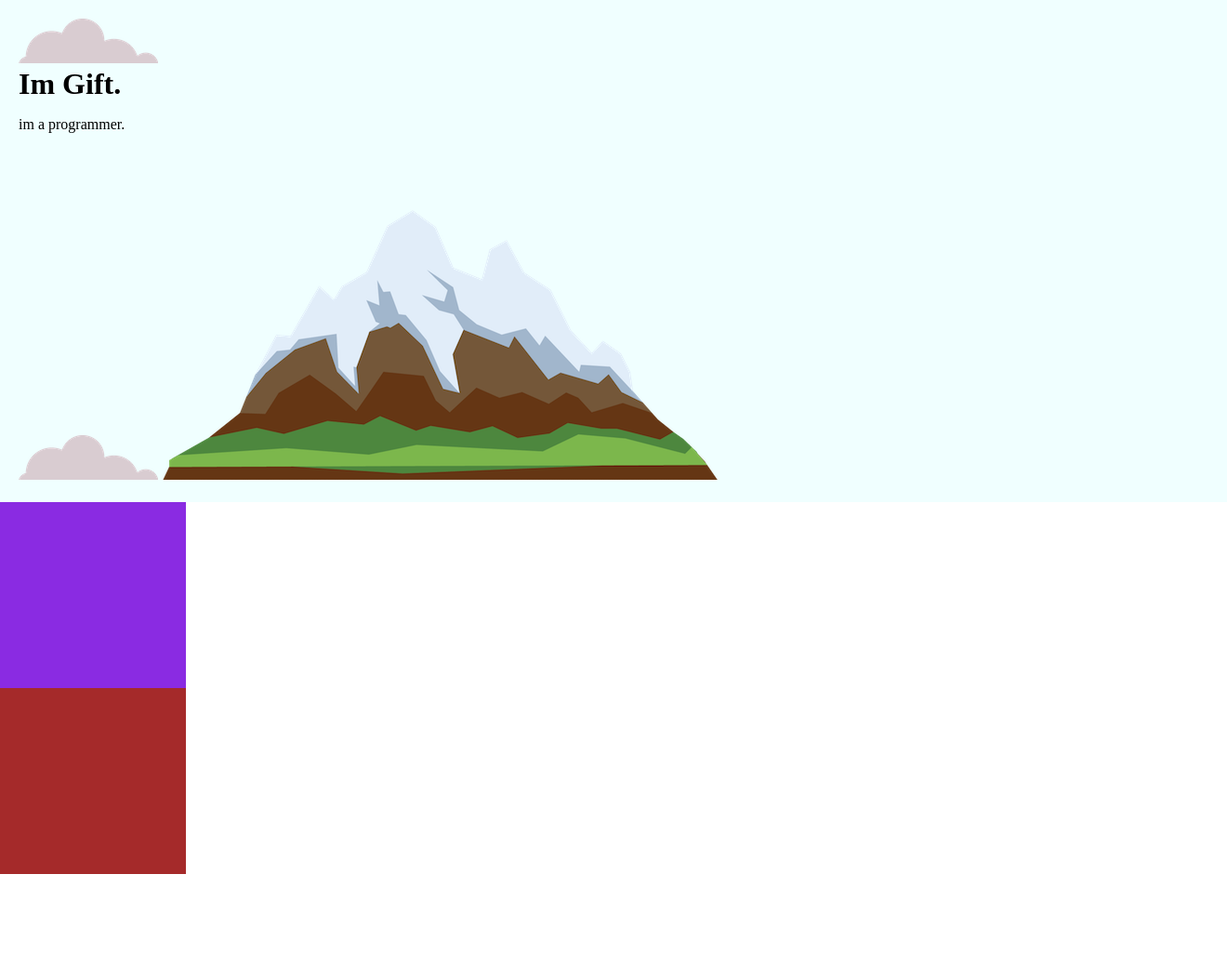
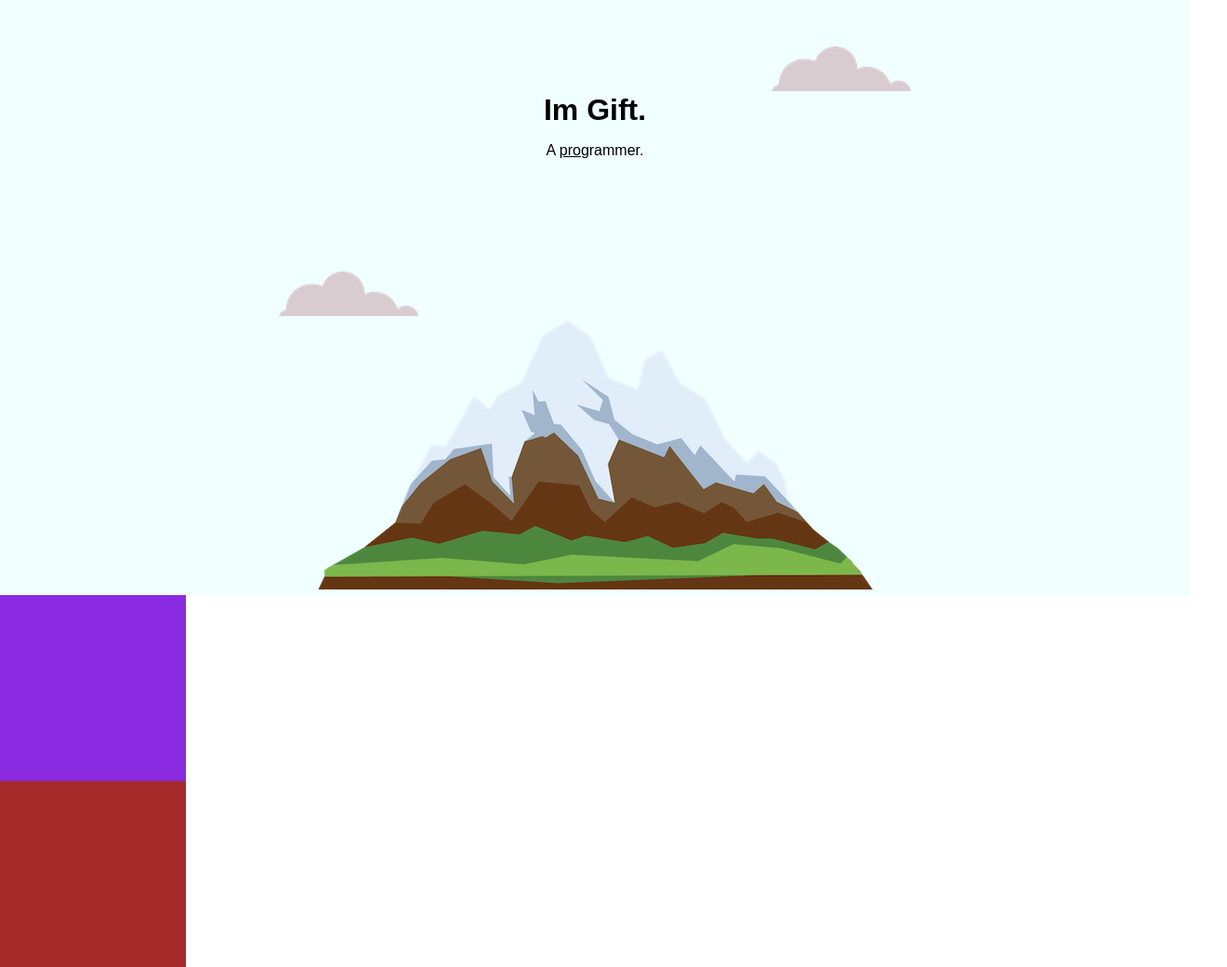
Before and after one commit to givenchy6/CSS-MY-SITE, a plain HTML site: page index.html in a window 1280 px wide. Shown: the whole page at 93% size, 1320 px wide, since content can reach past the window. Before the commit the page ends 940 px from the top, so only its background shows below. Drawn offline with Linux system fonts and the light colour scheme.

Commit message:
second commit

```diff
--- a/CSS/styles.css
+++ b/CSS/styles.css
@@ -1,9 +1,9 @@
 .top-container{
     background-color: azure;
-    height: 690x;
+    height: 540px;
     width: 100%;
-    border: 10px;
-    padding: 20px;
+    position: relative;
+    padding-top: 100px;
 }
 .middle-container{
     background-color: blueviolet;
@@ -18,7 +18,30 @@
 }
 body{
     margin: 0;
+    text-align: center;
+    font-family: fantasy;
 }
 h1{
     margin: 0%;
 }
+
+.pro{
+    text-decoration: underline;
+}
+
+.bottom-cloud{
+    position: absolute;
+    left: 300px;
+    bottom: 300px;
+
+}
+.top-cloud{
+    position: absolute;
+    right: 300px;
+    top: 50px;
+}
+.mountain-image{
+
+    position: relative;
+    top: 90px;
+}
--- a/index.html
+++ b/index.html
@@ -10,11 +10,11 @@
 </head>
 <body>
     <div class="top-container">
-    <img   class="cloud-img"    src="IMAGES/cloud.png" alt="cloud-img">
+    <img   class="top-cloud"    src="IMAGES/cloud.png" alt="cloud-img">
     <h1>Im Gift.</h1>
-    <p>im a programmer.</p>
-    <img     class="cloud-image"   src="IMAGES/cloud.png" alt="cloud-img">
-    <img src="IMAGES/mountain.png" alt="mountain-img">
+    <p> A <span class="pro">pro</span>grammer.</p>
+    <img     class="bottom-cloud"   src="IMAGES/cloud.png" alt="cloud-img">
+    <img  class="mountain-image" src="IMAGES/mountain.png" alt="mountain-img">
     </div>
     <div class="middle-container">
 
```
